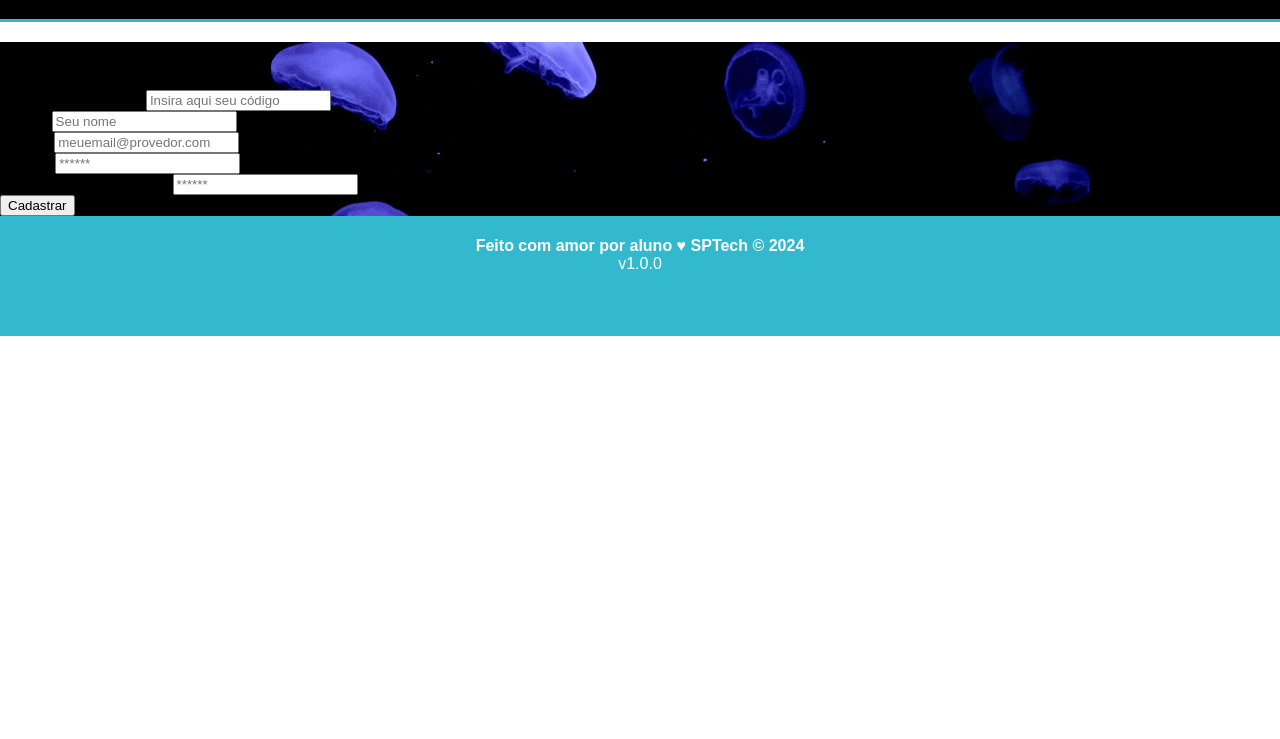
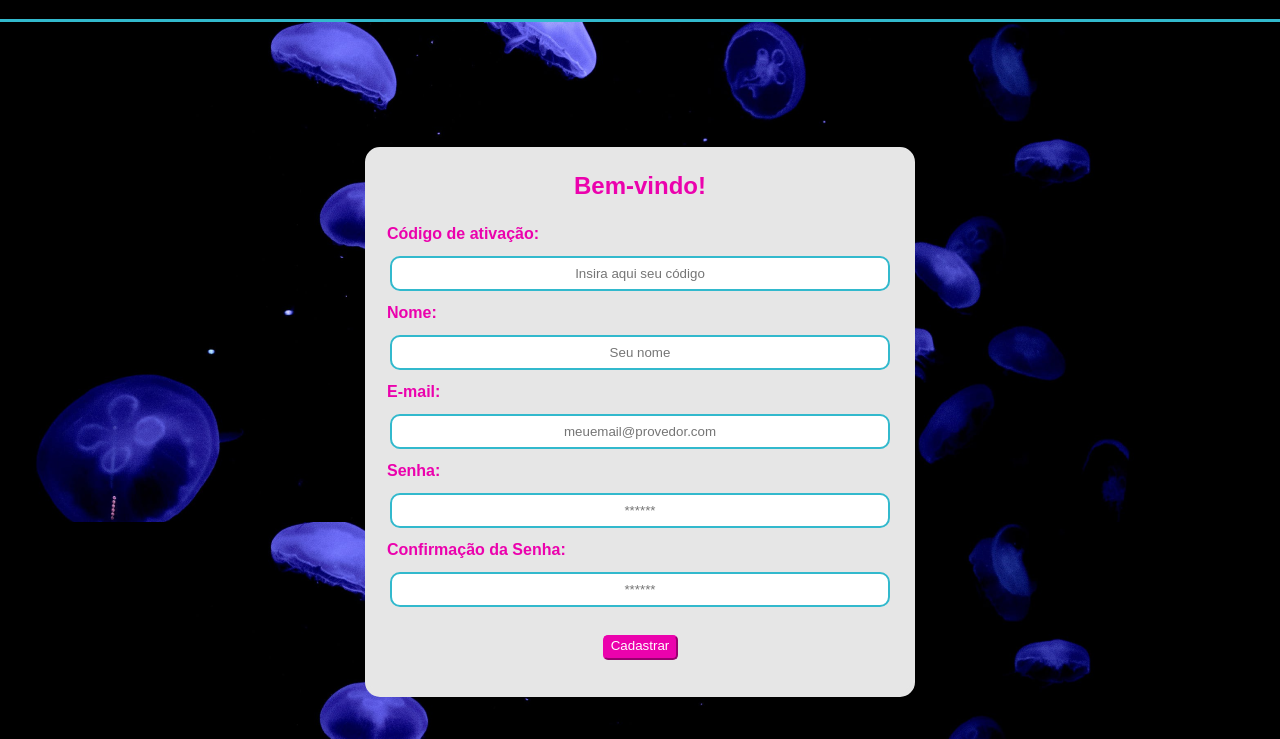
Before and after one commit to DiegoMenegaldo/aquatech-diego-menegaldo, a plain HTML site: page public/cadastro.html in a window 1280 px wide. Shown: the part 61-800 px from the top of the page. Drawn offline with Linux system fonts and the light colour scheme.

Commit message:
Telas de Cadastro e Login estilizadas

```diff
--- a/public/cadastro.html
+++ b/public/cadastro.html
@@ -45,23 +45,23 @@
         <div class="formulario">
           <div class="campo">
             <span>Código de ativação:</span>
-            <input id="codigo_input" type="text" placeholder="Insira aqui seu código" />
+            <input id="codigo_input" type="text" placeholder="Insira aqui seu código" class="campo-login"/>
           </div>
           <div class="campo">
             <span>Nome:</span>
-            <input id="nome_input" type="text" placeholder="Seu nome" />
+            <input id="nome_input" type="text" placeholder="Seu nome" class="campo-login"/>
           </div>
           <div class="campo">
             <span>E-mail:</span>
-            <input id="email_input" type="text" placeholder="meuemail@provedor.com" />
+            <input id="email_input" type="text" placeholder="meuemail@provedor.com" class="campo-login"/>
           </div>
           <div class="campo">
             <span>Senha:</span>
-            <input id="senha_input" type="password" placeholder="******" />
+            <input id="senha_input" type="password" placeholder="******" class="campo-login"/>
           </div>
           <div class="campo">
             <span>Confirmação da Senha:</span>
-            <input id="confirmacao_senha_input" type="password" placeholder="******" />
+            <input id="confirmacao_senha_input" type="password" placeholder="******" class="campo-login"/>
           </div>
           <button class="botao">Cadastrar</button>
         </div>
@@ -72,7 +72,7 @@
   <!--footer inicio-->
   <div class="footer">
     <div class="container">
-      <h4>Feito com amor por aluno &hearts; SPTech &copy; 2024</h4>
+      <h4>Feito com amor por Diego Henrique de Novais Menegaldo &hearts; SPTech &copy; 2025/2</h4>
       <span class="version">v1.0.0</span>
     </div>
   </div>
--- a/public/styles/style.css
+++ b/public/styles/style.css
@@ -135,8 +135,87 @@ body {
 
 /* BORDER-RADIUS DEIXA A INPUT ARREDONDADA */
 
-/* FAZER TELA DE LOGIN E CADASTRO */
+/* AQUI INICIA A TELA DE LOGIN */
 
 .login{
     background-image: url('../assets/imgs/bg-jelly-fish-para-home.png');
+    display: flex;
+    justify-content: center;
+    align-items: center;
+    height: 100vh; /* ocupa a tela toda */
 }
+
+    .card-login {
+    background-color: #E6E6E6;
+    height: 500px;
+    width: 450px;
+    padding: 20px;
+    border-radius: 15px;
+    text-align: center;
+}
+
+.card{
+    height: 100%;
+    width: 100%;
+    flex-direction: row;
+    text-align: center;
+    color: #EB02AD;
+    border: 5px solid;
+    border-radius: 15px;
+    border-color: #E6E6E6;
+
+}
+
+.card-login h2{
+    font-weight: bolder;
+    font-size: 30px;
+    margin-bottom: 25px;
+}
+
+.formulario {
+    display: flex;
+    flex-direction: column;
+    align-items: center;
+}
+
+    .campo span {
+    display: flex;
+    width: 80%;
+    margin: 5px;
+    text-align: left;
+    font-weight: bold;
+    color: #EB02AD;
+}
+
+    .campo-login {
+    border-radius: 10px;
+    border: 2px solid #32b9cd;
+    padding: 8px;
+    width: 500px;
+    margin: 8px;
+    text-align: center;
+}
+
+.botao{
+    display: flex;
+    background-color: #EB02AD;
+    height: 25px;
+    width: 75px;
+    text-align: center;
+    border-radius: 5px;
+    border-color: #EB02AD;
+    color: white;
+    justify-content: center;
+    cursor: pointer;
+    margin-top: 20px;
+}
+
+/* AQUI SE ENCERRA A TELA DE LOGIN */
+
+/* AQUI SE INICIA A TELA DE CADASTRO */
+
+.card-cadastro{
+    background-color: #E6E6E6;
+    width: 550px;
+    height: 550px;
+}
```
Also changed, not shown: public/index.html (+1 -1 lines), public/login.html (+3 -3 lines), public/simulador.html (+1 -1 lines).
